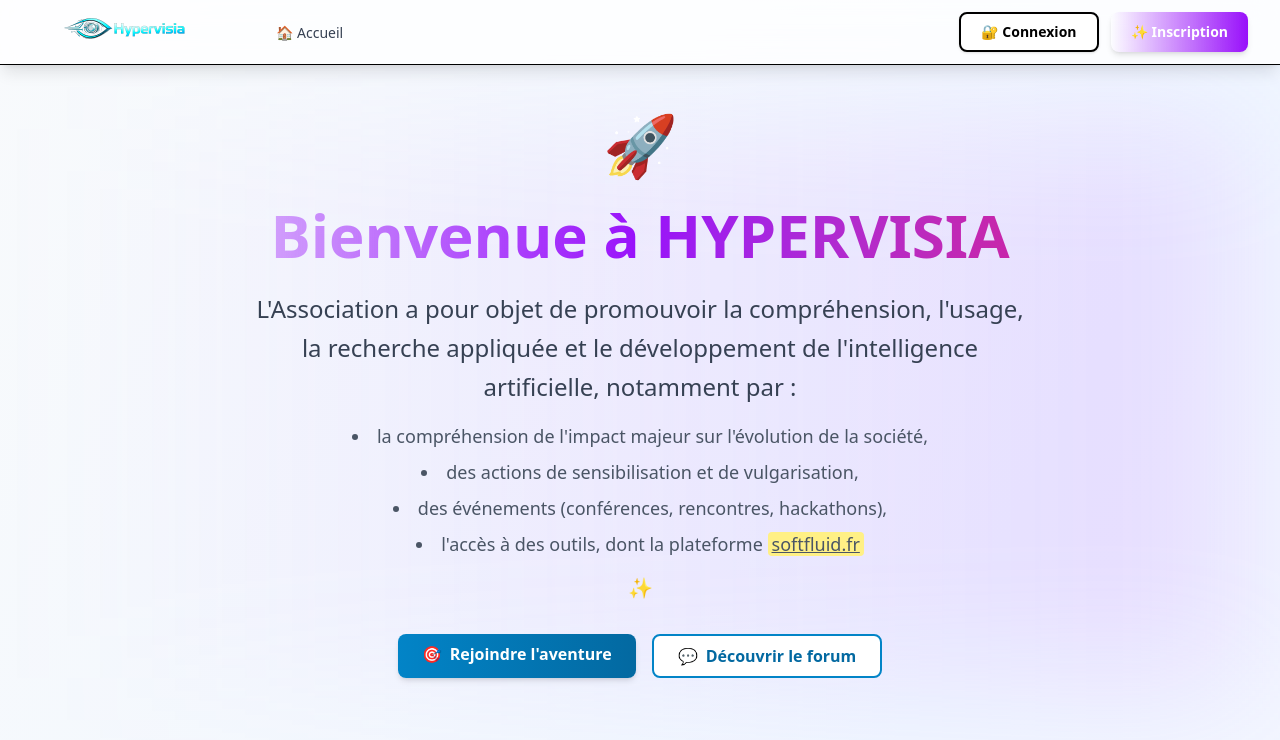
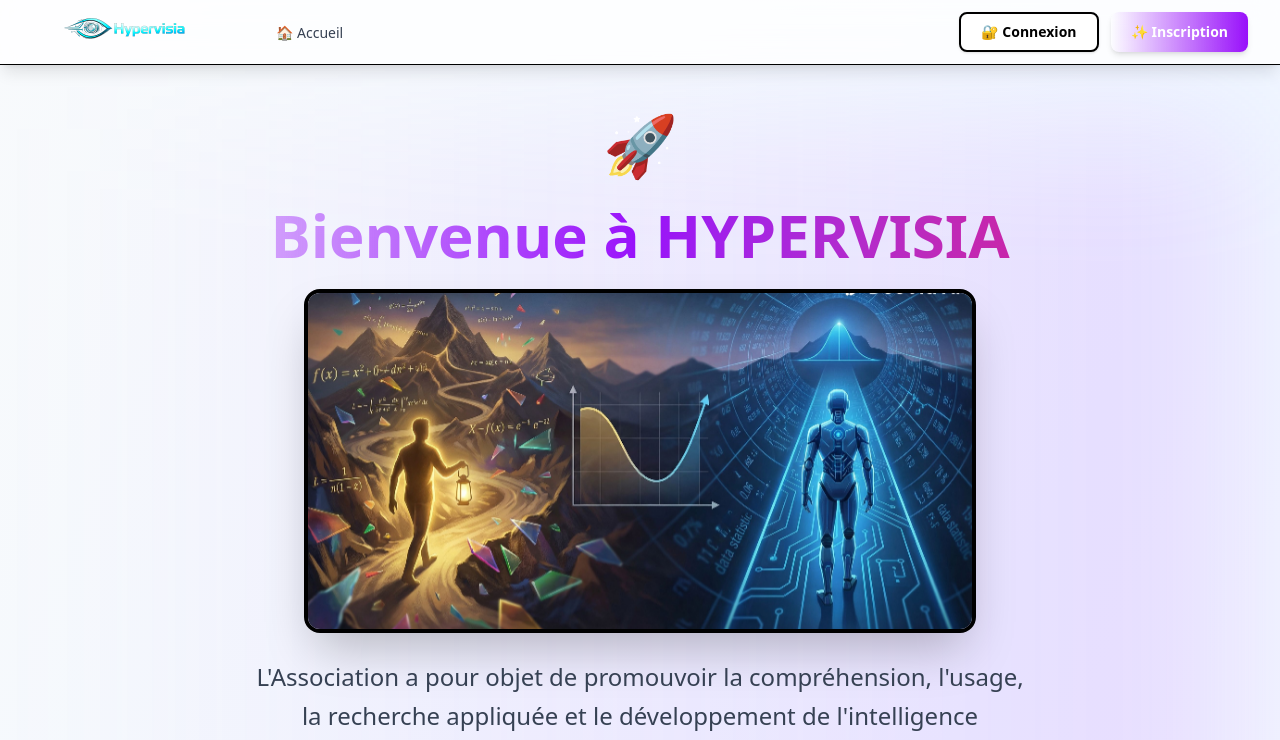
Before and after one commit to Sam9682/ai-hypervisia, a React (Vite) app in the folder frontend/: page / in a window 1280 px wide. Shown: the top 740 px of the page. Built offline with nearby package versions, Linux system fonts and the light colour scheme; no server answers.

Commit message:
Insert image in mainpage

```diff
--- a/frontend/src/pages/HomePage.tsx
+++ b/frontend/src/pages/HomePage.tsx
@@ -5,6 +5,7 @@
 import { infoService, type Stats } from '../services/infoService';
 import sampng from '../assets/Sam.png';
 import ninipng from '../assets/Nini.png';
+import hypervisiapng from '/hypervisia.png';
 
 export const HomePage = () => {
   const [topics, setTopics] = useState<Topic[]>([]);
@@ -70,6 +71,13 @@
         <h1 className="text-5xl md:text-6xl font-extrabold mb-6 bg-gradient-to-r from-primary-600 via-purple-600 to-pink-600 bg-clip-text text-transparent">
           Bienvenue à HYPERVISIA
         </h1>
+        <div className="flex justify-center mb-6">
+          <img
+            src={hypervisiapng}
+            alt="Différences entre l'Homme et l'IA"
+            className="max-w-2xl w-full h-auto rounded-2xl shadow-2xl border-4 border-primary-200 hover:scale-105 transition-transform duration-300"
+          />
+        </div>
         <p className="text-xl md:text-2xl text-gray-700 max-w-3xl mx-auto leading-relaxed">
           L'Association a pour objet de promouvoir la compréhension, l'usage, la recherche appliquée et le développement de l'intelligence artificielle, notamment par :
         </p>
```
Also changed, not shown: frontend/public/hypervisia.png (added).
